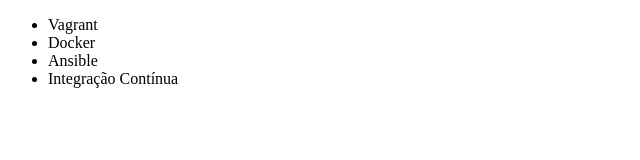
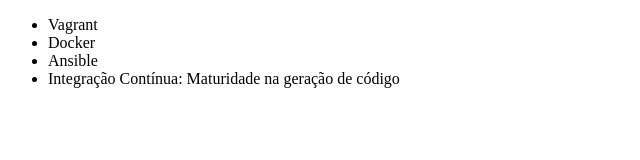
Before and after one commit to reginaldoJuniior/alura-git, a plain HTML site: page index.html in a window 1280 px wide. Shown: the whole page, without its empty margins (0-640 px from the left). Drawn offline with Linux system fonts and the light colour scheme.

Commit message:
renomeando curso de integração contínua

```diff
--- a/index.html
+++ b/index.html
@@ -9,7 +9,7 @@
         <li>Vagrant</li>
         <li>Docker</li>
         <li>Ansible</li>
-        <li>Integração Contínua</li>
+        <li>Integração Contínua: Maturidade na geração de código</li>
     </ul>
 </body>
 </html>
```
